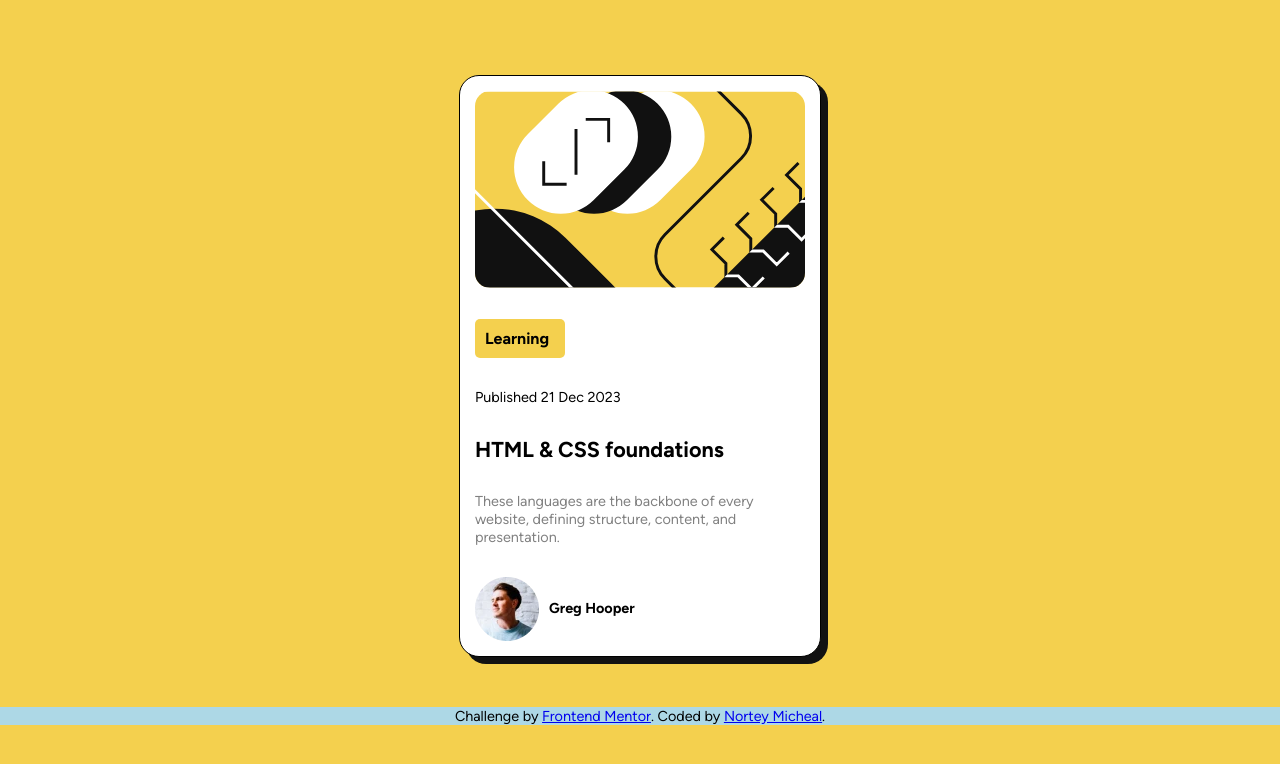
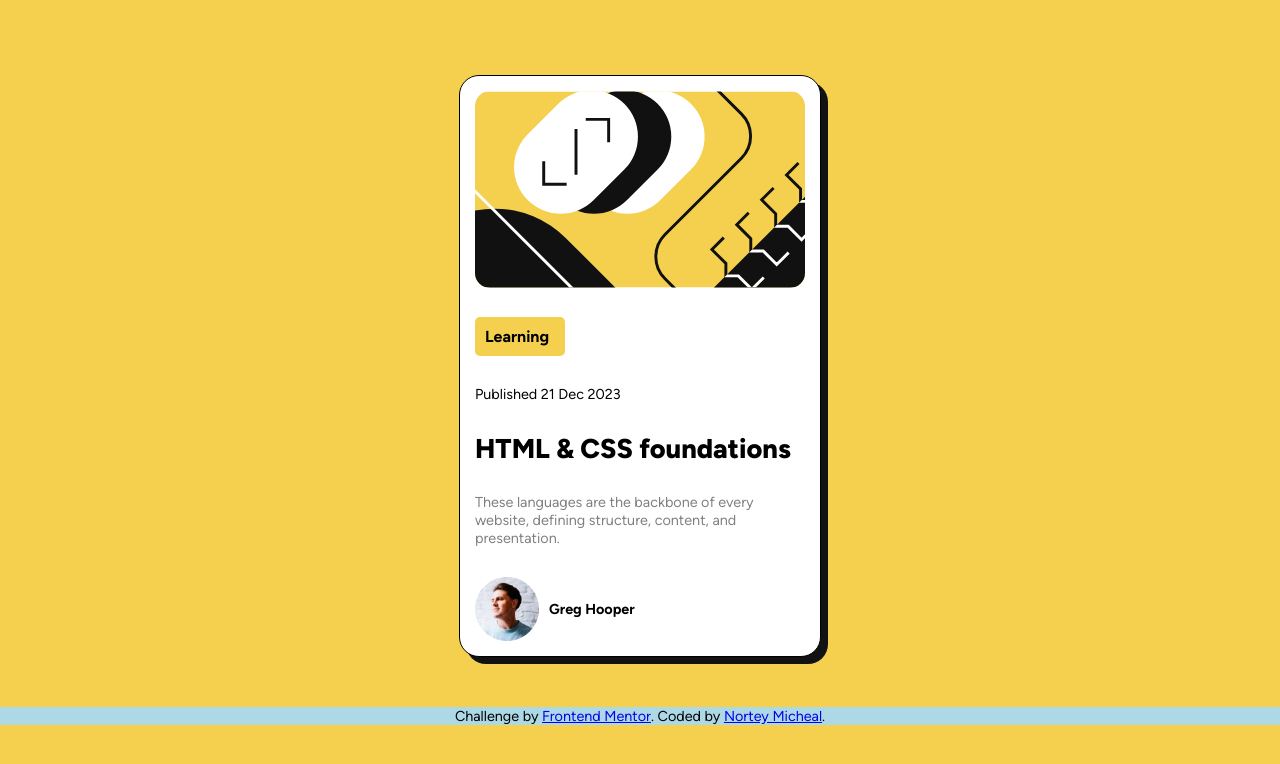
Before and after one commit to Nortey-Micheal/blog-preview-card-main, a plain HTML site: page index.html in a window 1280 px wide. Drawn offline with Linux system fonts and the light colour scheme.

Commit message:
fix: assign sematic tag to heading

```diff
--- a/index.css
+++ b/index.css
@@ -44,6 +44,11 @@ img {
     border-radius: 15px;
 }
 
+h1 {
+    font-size: 1.7rem;
+    font-weight: 800;
+}
+
 .footer {
 
     background-color: lightblue;
--- a/index.html
+++ b/index.html
@@ -18,7 +18,7 @@
     <img src="assets/images/illustration-article.svg" alt="Illustration article">
     <p class="Learning">Learning</p>
     <p>Published <time>21 Dec 2023</time></p>
-    <h2>HTML & CSS foundations</h2>
+    <h1>HTML & CSS foundations</h1>
     <p class="para">
       These languages are the backbone of every website, defining structure, content, and presentation.
     </p>
```
